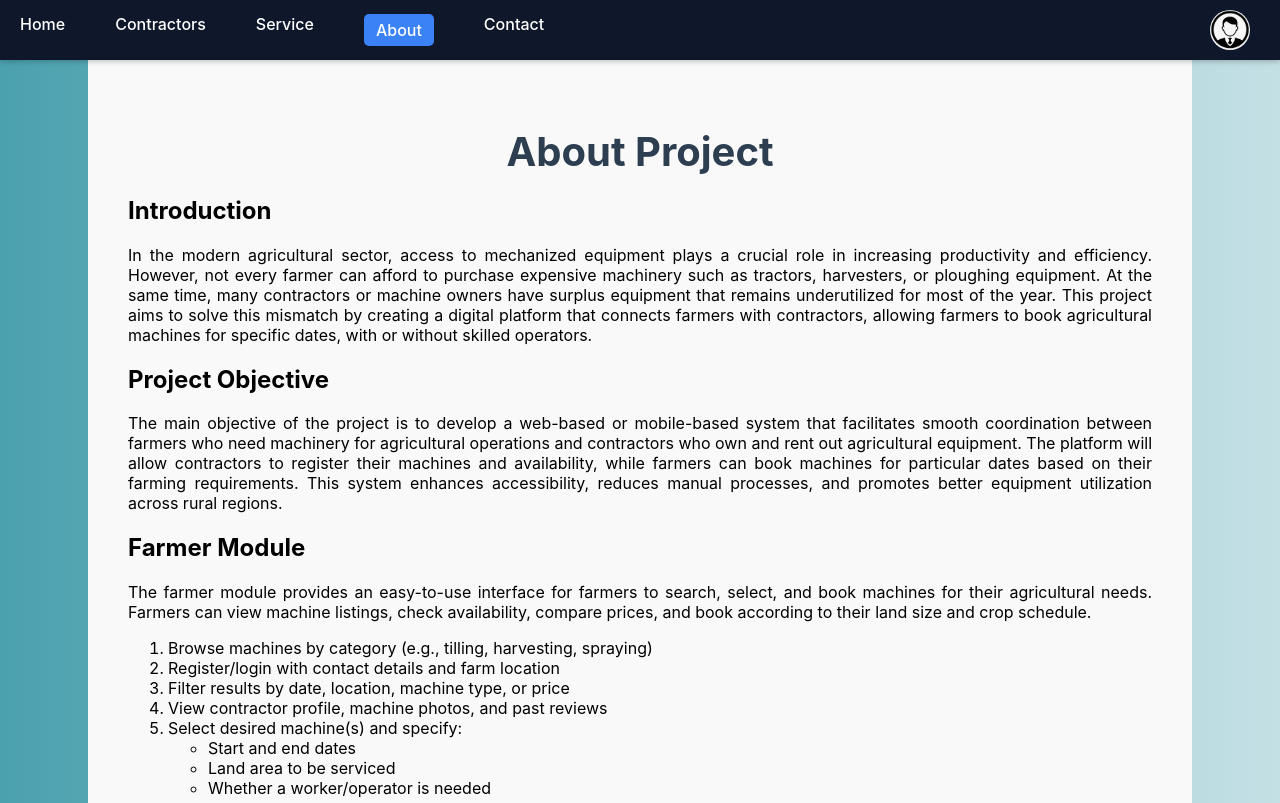
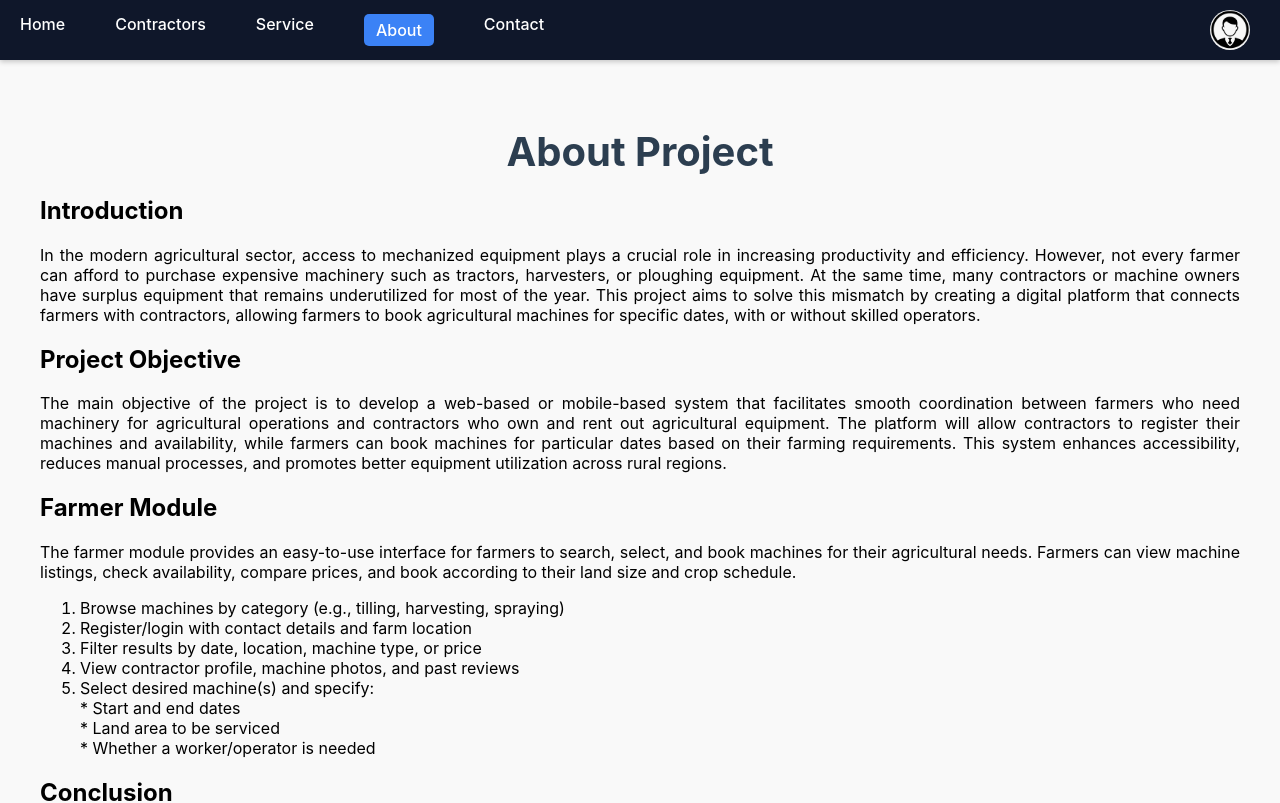
Before and after one commit to Ashwath-S-kulal/Agricultural-booking-system, a React (Create React App) app: page /about in a window 1280 px wide. Shown: the top 803 px of the page. Built offline with nearby package versions, Linux system fonts and the light colour scheme.

Commit message:
sixth changes

```diff
--- a/src/Pages/About.js
+++ b/src/Pages/About.js
@@ -2,7 +2,7 @@ import React from 'react'
 
 function About() {
   return (
-    <div style={{ padding: '40px', maxWidth: '80%',
+    <div style={{ padding: '40px', maxWidth: '100%',
       marginTop: '0px' ,marginLeft:"auto", marginRight:"auto",backgroundColor: '#f9f9f9', textAlign:"justify" }}>
         <h1>About Project</h1>
 
@@ -34,11 +34,9 @@ function About() {
           <li>Filter results by date, location, machine type, or price</li>
           <li>View contractor profile, machine photos, and past reviews</li>
           <li>Select desired machine(s) and specify:</li>
-          <ul>
-            <li>Start and end dates</li>
-            <li>Land area to be serviced</li>
-            <li>Whether a worker/operator is needed</li>
-          </ul>
+            <li style={{listStyle:"none"}}>* Start and end dates</li>
+            <li style={{listStyle:"none"}}>* Land area to be serviced</li>
+            <li style={{listStyle:"none"}}>* Whether a worker/operator is needed</li>
         </ol>
 
         <h2>Conclusion</h2>
--- a/src/Pages/ContractorDetails.css
+++ b/src/Pages/ContractorDetails.css
@@ -10,7 +10,9 @@
   color: white;
   padding: 8px 14px;
   border: none;
-  border-radius: 0%;
+  border-radius: 10px;
+  border-top-left-radius: 100%;
+  border-bottom-left-radius: 100%;
   cursor: pointer;
   font-weight: bold;
 }
--- a/src/Pages/Home.css
+++ b/src/Pages/Home.css
@@ -55,6 +55,10 @@
   box-shadow: inset 0 0 10px rgba(7, 0, 25, 0.854);
   margin: 20px 20px 0px 20px;
   border-bottom: none;
+  border-top-left-radius: 30px;
+  border-top-right-radius: 30px;
+  border-bottom-left-radius: 0;
+  border-bottom-right-radius: 0;  max-height: 95%;
 
 }
 .hero-right::-webkit-scrollbar {
@@ -136,8 +140,12 @@
   .hero-right {
     width: 90%;
     margin: 10px auto;
-    border-radius: 0;
+    border-top-left-radius: 30px;
+    border-top-right-radius: 30px;
+    border-bottom-left-radius: 0;
+    border-bottom-right-radius: 0;
     max-height: 500px;
+    margin-bottom: 30px;
   }
 
   .booking-banner {
--- a/src/Pages/Profile.js
+++ b/src/Pages/Profile.js
@@ -29,7 +29,7 @@ const FarmerProfilePage = () => {
       <h1>Farmer Profile</h1>
 
       <div className="profile-sections">
-        <div style={{display:"flex", gap:"20px", width:"100%"}} className='profile-card'>
+        <div style={{display:"flex", gap:"20px", width:"95%"}} className='profile-card'>
           <img src={Image} alt="img" style={{ width:"200px",borderRadius:"10px"}}></img>
           <div className="profile-card1">
             <h2>Personal Information</h2>
--- a/src/components/Booking.css
+++ b/src/components/Booking.css
@@ -58,7 +58,9 @@
   color: white;
   padding: 8px 14px;
   border: none;
-  border-radius: 0%;
+  border-radius: 10px;
+  border-top-left-radius: 100%;
+  border-bottom-left-radius: 100%;
   cursor: pointer;
   font-weight:lighter;
   left: 0px;
--- a/src/components/Navbar.js
+++ b/src/components/Navbar.js
@@ -8,6 +8,9 @@ import "./Navbar.css" // update with your image path
 export default function Navbar() {
   const [openProfile, setOpenProfile] = useState(false);
   const [menuOpen, setMenuOpen] = useState(false);
+  const toggledownbar = () => {
+    setMenuOpen(prev => !prev);
+  }
 
   return (
     <div className="navbar-total-container" style={{position:"sticky", top:"0px"}}>
@@ -33,7 +36,7 @@ export default function Navbar() {
       {/* Mobile Nav */}
       <div className="nav-mob">
         <div className="mobile-header">
-          <FaBars onClick={() => setMenuOpen(true)} className="menu-icon" />
+          <FaBars onClick={() => toggledownbar()} className="menu-icon" />
           <img src={image} alt="Profile" className="profile-img" onClick={() => setOpenProfile(prev => !prev)} />
         </div>
 
@@ -42,6 +45,7 @@ export default function Navbar() {
             <div className="mobile-closer">
               <FaTimes onClick={() => setMenuOpen(false)} className="close-icon" />
             </div>
+            <hr style={{width:"100%",margin:"0px"}}/>
             <NavLink to="/" className="nav-link" onClick={() => setMenuOpen(false)}>Home</NavLink>
             <NavLink to="/contractor" className="nav-link" onClick={() => setMenuOpen(false)}>Contractors</NavLink>
             <NavLink to="/service" className="nav-link" onClick={() => setMenuOpen(false)}>Service</NavLink>
```
